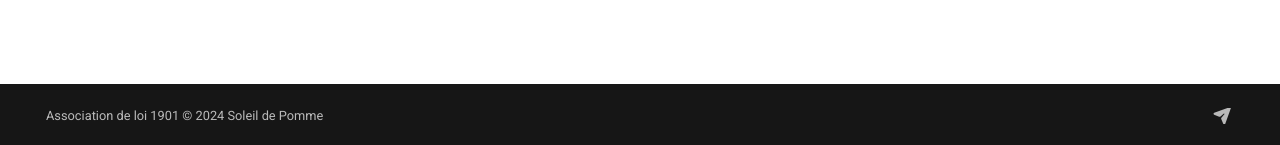
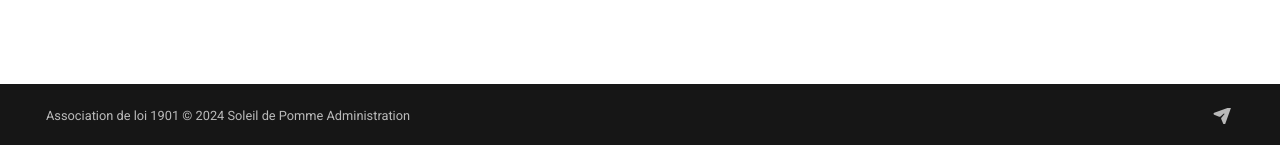
Before and after one commit to soleil-de-pomme/app, an MkDocs documentation site: the page built from docs/contact.md, in a window 1280 px wide. Shown: the part 752-897 px from the top of the page. Built offline with MkDocs 1.6.1 and Material for MkDocs 9.7.7, drawn with Linux system fonts in a browser that asks for light colours.

Commit message:
add decapcms

```diff
--- a/mkdocs.yml
+++ b/mkdocs.yml
@@ -30,7 +30,9 @@ extra:
   social:
     - icon: fontawesome/solid/paper-plane
       link: mailto:contact@soleildepomme.asso.eu.org
-copyright: Association de loi 1901 &copy; 2024 Soleil de Pomme
+copyright: |
+  Association de loi 1901 &copy; 2024 Soleil de Pomme
+  <a href="/admin">Administration</a>
 extra_css:
   - stylesheets/extra.css
 markdown_extensions:
```
Also changed, not shown: site/admin/config.yml (added), site/admin/index.html (added).
